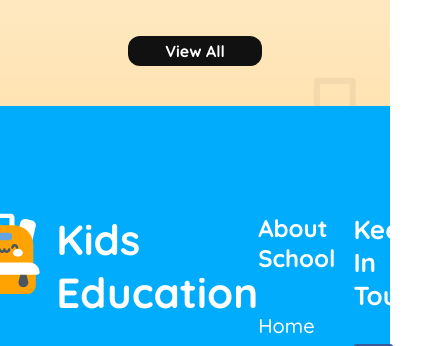
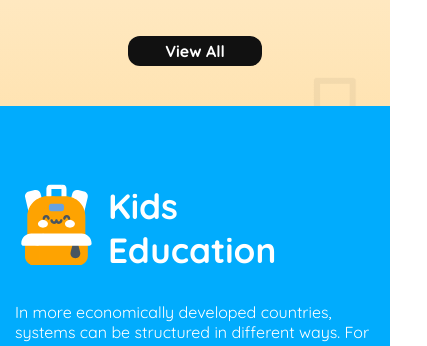
Before and after one commit to Tarek592/A2-Kids-School, a plain HTML site: page index.html in a window 390 px wide. Shown: the part 2905-3251 px from the top of the page, 427 px wide, since content can reach past the window. Drawn offline with Linux system fonts and the light colour scheme.

Commit message:
footer section responsive complete

```diff
--- a/style.css
+++ b/style.css
@@ -434,18 +434,7 @@ font-size: 1.625rem;
 font-weight: 700;
 margin-bottom: 32px;
 }
-
-
-
-
-
-
-
-
-
-
-
-
+/* footer section close */
 
 /* mobile device responsive start */
 @media screen and (max-width:576px) {
@@ -570,4 +559,21 @@ margin-bottom: 32px;
     font-size: 1rem;
     margin-bottom: 40px;
 }
+.footer-container{
+    flex-direction: column;
+    width: 642px;
+    padding: 15px;
+    margin-top: 40px;
 }
+.heading-1 {
+
+    font-size: 2.1875rem;}
+.footer-details {
+        font-size: 1rem;
+        margin-bottom: 20px;
+
+    }
+    .footer{
+        height: 652px;
+    }
+}
```
